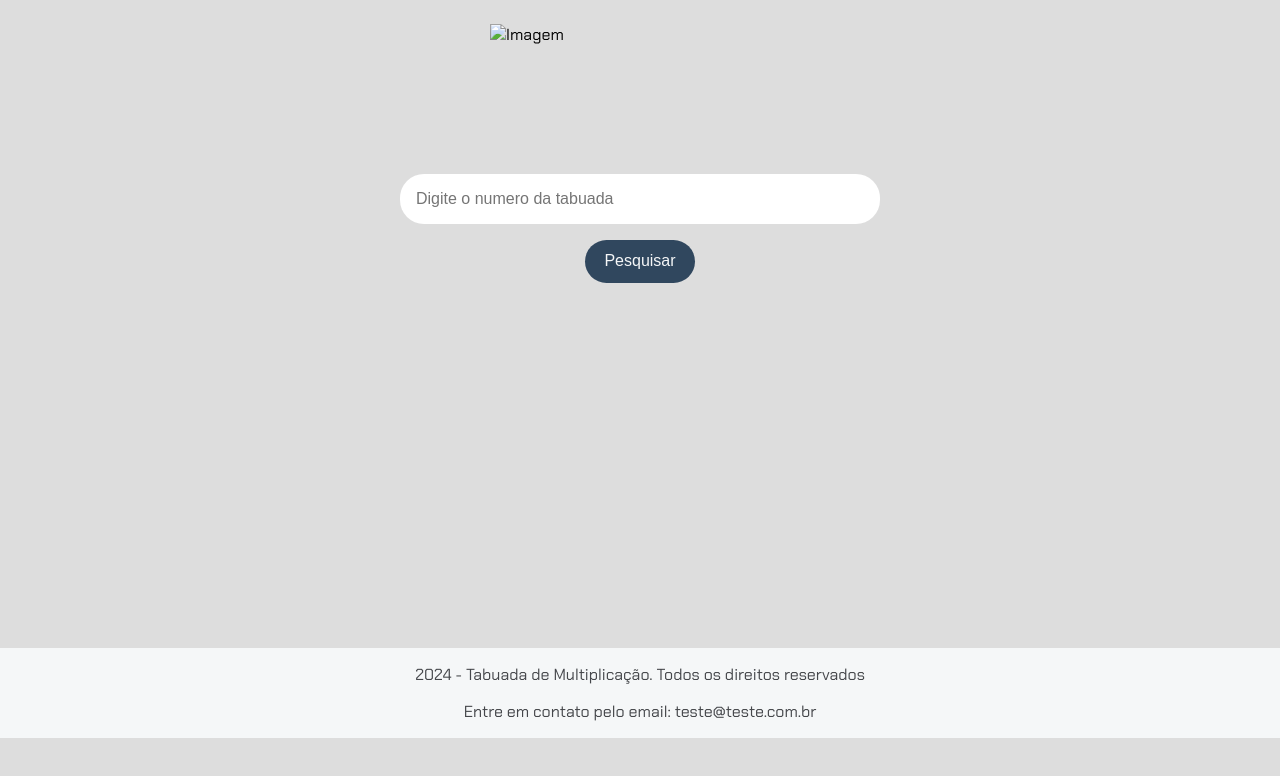
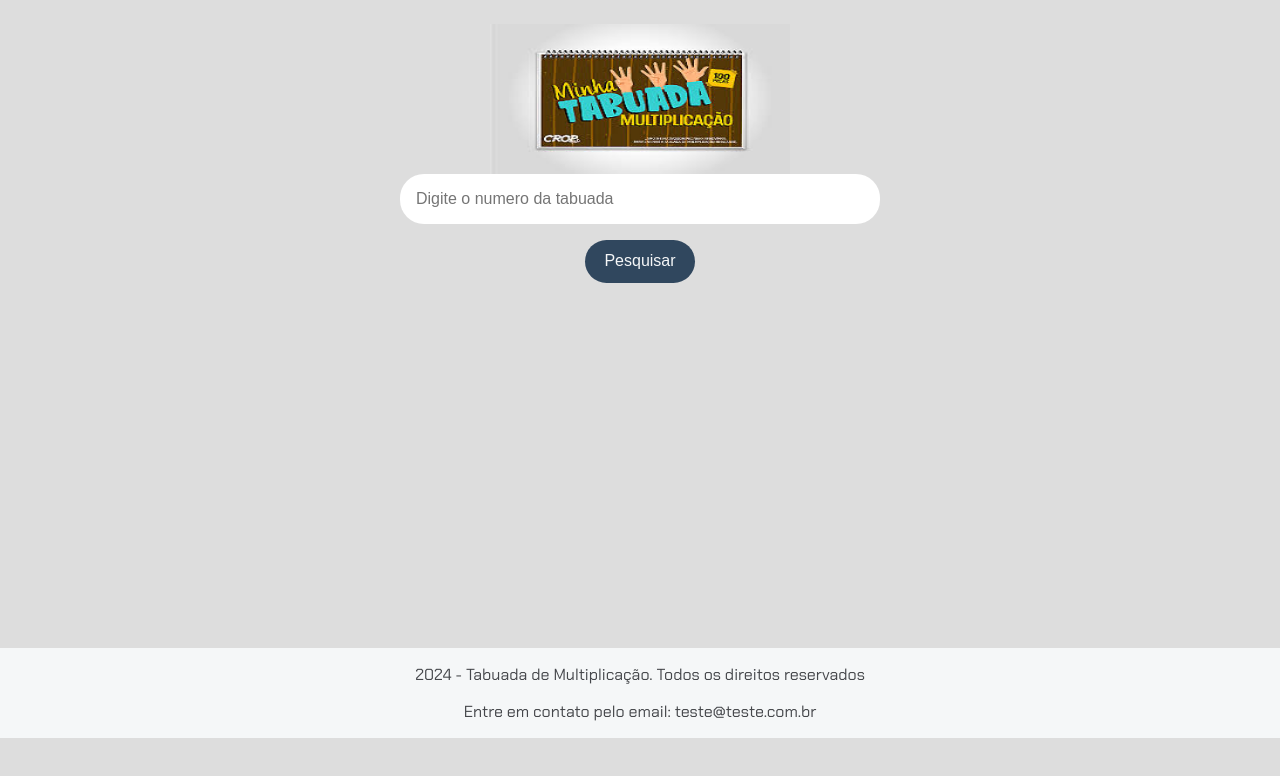
Before and after one commit to Paulovab/Imers-o-Dev-Google-Gemini---Tabuada-de-multiplica-o, a plain HTML site: page index.html in a window 1280 px wide. Shown: the part 62-838 px from the top of the page. Drawn offline with Linux system fonts and the light colour scheme.

Commit message:
Add files via upload

```diff
--- a/index.html
+++ b/index.html
@@ -10,7 +10,7 @@
     <header>
         <h1>Tabuada de Multiplicação</h1>
     </header>
-    <img src="Imagens/images.jpg" alt="Imagem" width="300" height="150" title="Clique aqui para saber mais" >
+    <img src="images.jpg" alt="Imagem" width="300" height="150" title="Clique aqui para saber mais" >
     <main>
         <section>
             <input type="text" placeholder="Digite o numero da tabuada" id="num-tabuada">
```
Also changed, not shown: images.jpg (added).
